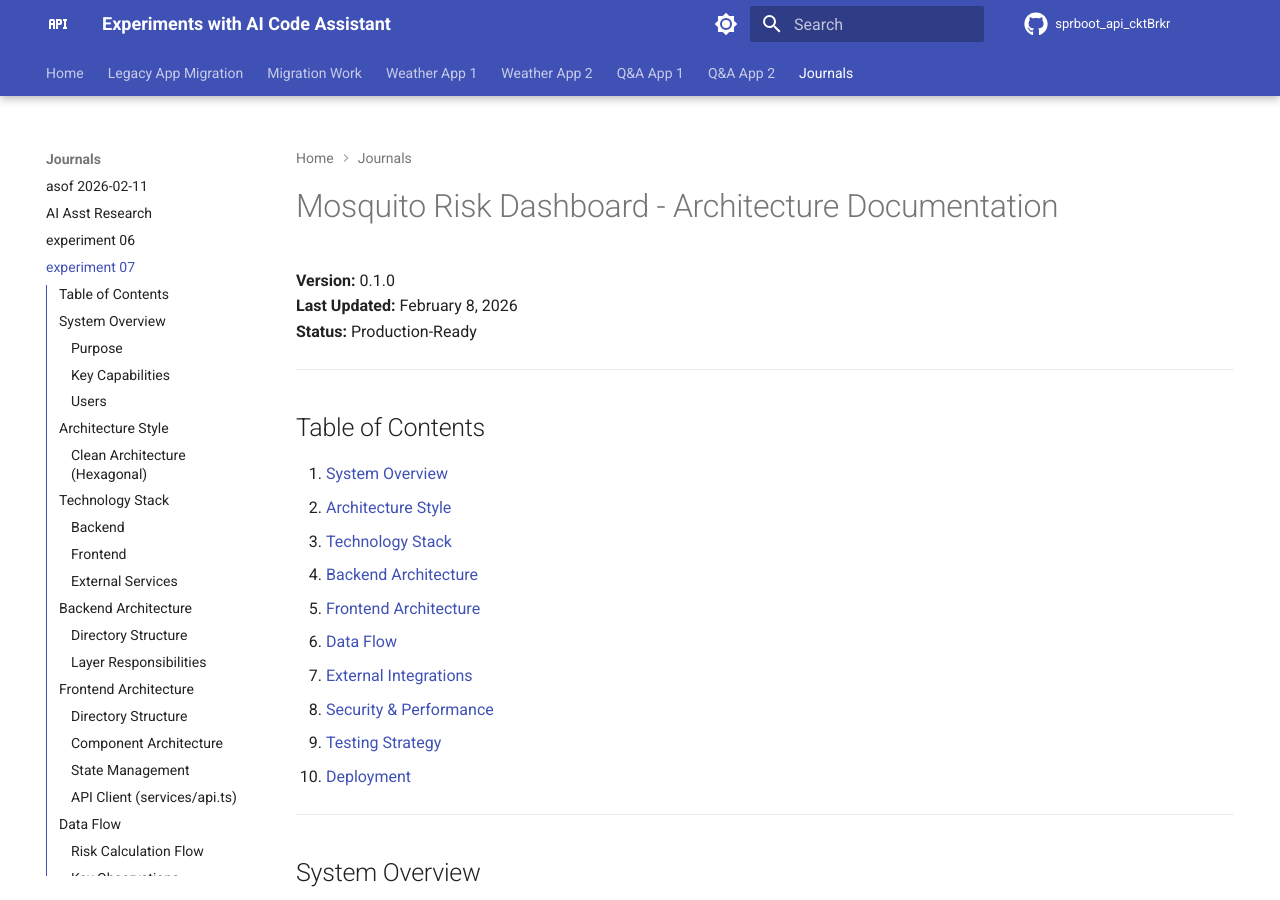
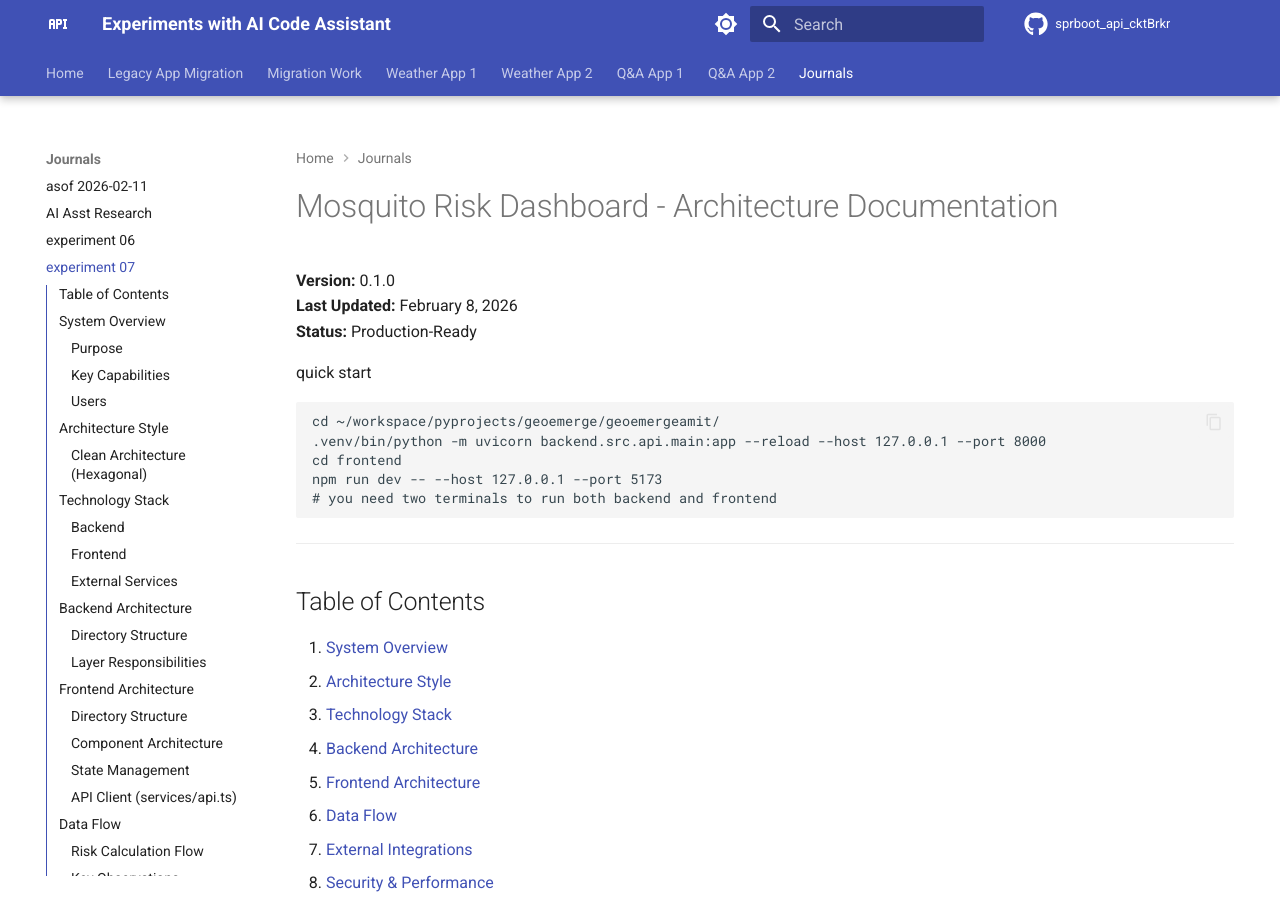
Before and after one commit to amitrajpurkar/1st_vibecode_exp, an MkDocs documentation site: the page built from docs/07geoemerge/architecture.md, in a window 1280 px wide and 900 px high. Built offline with MkDocs 1.6.1 and Material for MkDocs 9.7.7, drawn with Linux system fonts in a browser that asks for light colours; comment, search, counter and statistics services are not loaded; the version menu is left out.

Commit message:
provide quick start commands for reference

````diff
--- a/docs/07geoemerge/architecture.md
+++ b/docs/07geoemerge/architecture.md
@@ -3,6 +3,17 @@
 **Version:** 0.1.0
 **Last Updated:** February 8, 2026
 **Status:** Production-Ready
+
+
+quick start
+```
+cd ~/workspace/pyprojects/geoemerge/geoemergeamit/
+.venv/bin/python -m uvicorn backend.src.api.main:app --reload --host 127.0.0.1 --port 8000
+cd frontend
+npm run dev -- --host 127.0.0.1 --port 5173
+# you need two terminals to run both backend and frontend
+
+```
 
 ---
 
````
Also changed, not shown: docs/experiment04/architecture.md (+9 -0 lines), docs/experiment05/architecture.md (+9 -0 lines), 1 other file.
